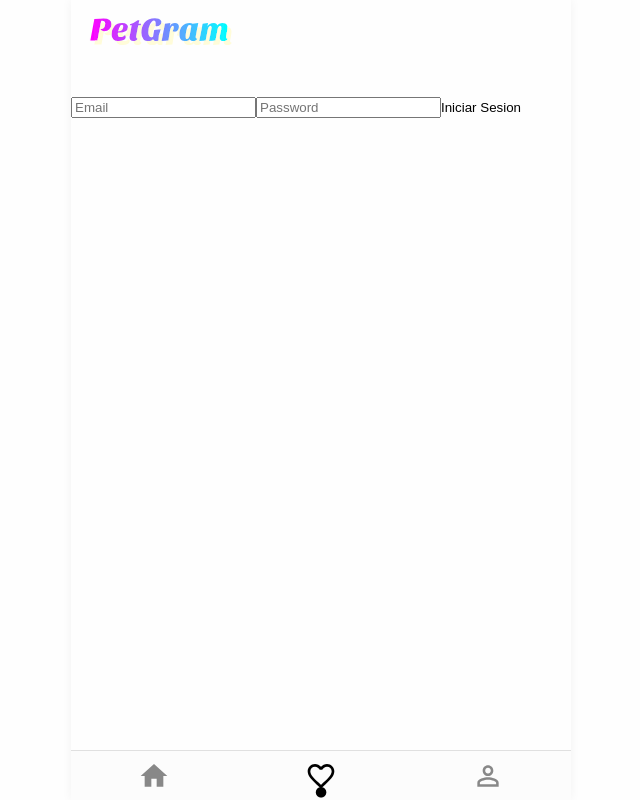
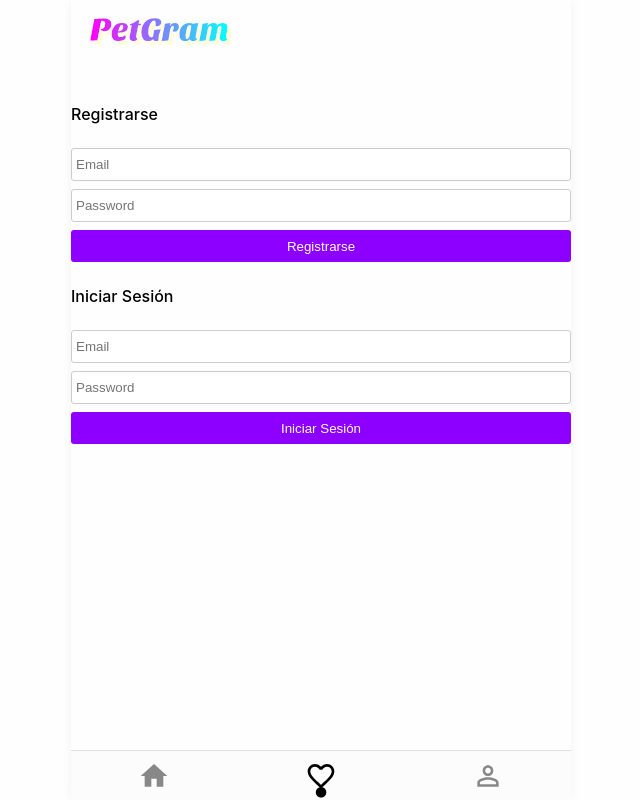
Before and after one commit to arq-gabo/curso-platzi-react-avanzado, a React app: page /favs in a window 1280 px wide. Shown: the whole page, without its empty margins (319-959 px from the left). Built offline with nearby package versions, Linux system fonts and the light colour scheme.

Commit message:
[FEATURE]Estilando el formulario

```diff
--- a/src/components/UserForm/index.js
+++ b/src/components/UserForm/index.js
@@ -1,14 +1,19 @@
-import React from "react";
+import React, { Fragment } from "react";
 import { useInputValue } from "../../hooks/useInputValue";
+import { Form, Input, Button, Title } from "./styles";
 
-export const UserForm = ({ onSubmit }) => {
+export const UserForm = ({ onSubmit, title }) => {
   const email = useInputValue("");
   const password = useInputValue("");
+
   return (
-    <form onSubmit={onSubmit}>
-      <input placeholder="Email" {...email} />
-      <input placeholder="Password" type="password" {...password} />
-      <button>Iniciar Sesion</button>
-    </form>
+    <Fragment>
+      <Title>{title}</Title>
+      <Form onSubmit={onSubmit}>
+        <Input placeholder="Email" {...email} />
+        <Input placeholder="Password" type="password" {...password} />
+        <Button>{title}</Button>
+      </Form>
+    </Fragment>
   );
 };
--- /dev/null
+++ b/src/components/UserForm/styles.js
@@ -0,0 +1,30 @@
+import styled from "styled-components";
+
+export const Form = styled.form`
+  padding: 16px 0%;
+`;
+
+export const Input = styled.input`
+  border: 1px solid #ccc;
+  border-radius: 3px;
+  margin-bottom: 8px;
+  padding: 8px 4px;
+  display: block;
+  width: 100%;
+`;
+
+export const Button = styled.button`
+  background: #8d00ff;
+  border-radius: 3px;
+  color: #fff;
+  height: 32px;
+  display: block;
+  width: 100%;
+  text-align: center;
+`;
+
+export const Title = styled.h2`
+  font-size: 16px;
+  font-weight: 500;
+  padding: 8px 0;
+`;
--- a/src/pages/NoRegisteredUser.js
+++ b/src/pages/NoRegisteredUser.js
@@ -1,11 +1,16 @@
-import React from "react";
+import React, { Fragment } from "react";
 import Context from "../Context";
 import { UserForm } from "../components/UserForm";
 
 export const NoRegisteredUser = () => (
   <Context.Consumer>
     {({ activateAuth }) => {
-      return <UserForm onSubmit={activateAuth} />;
+      return (
+        <Fragment>
+          <UserForm title="Registrarse" onSubmit={activateAuth} />
+          <UserForm title="Iniciar Sesión" onSubmit={activateAuth} />
+        </Fragment>
+      );
     }}
   </Context.Consumer>
 );
```
